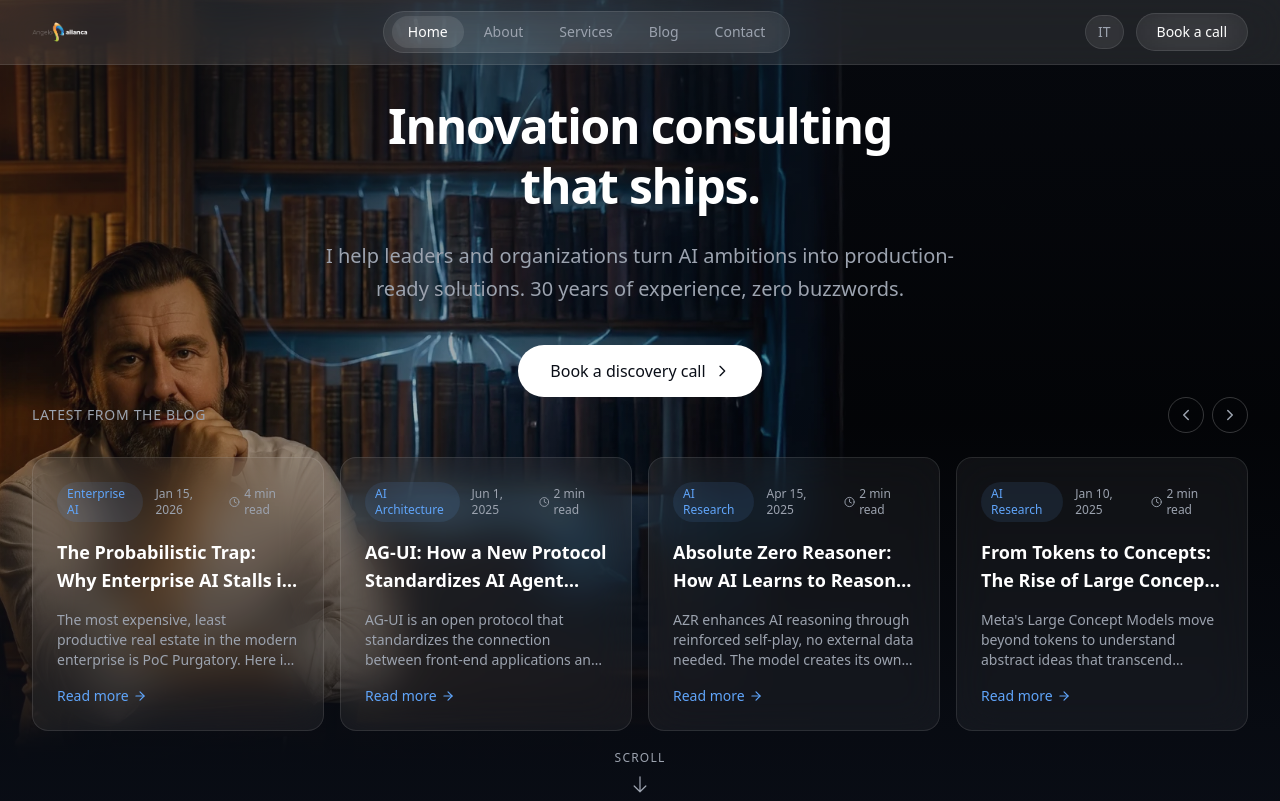
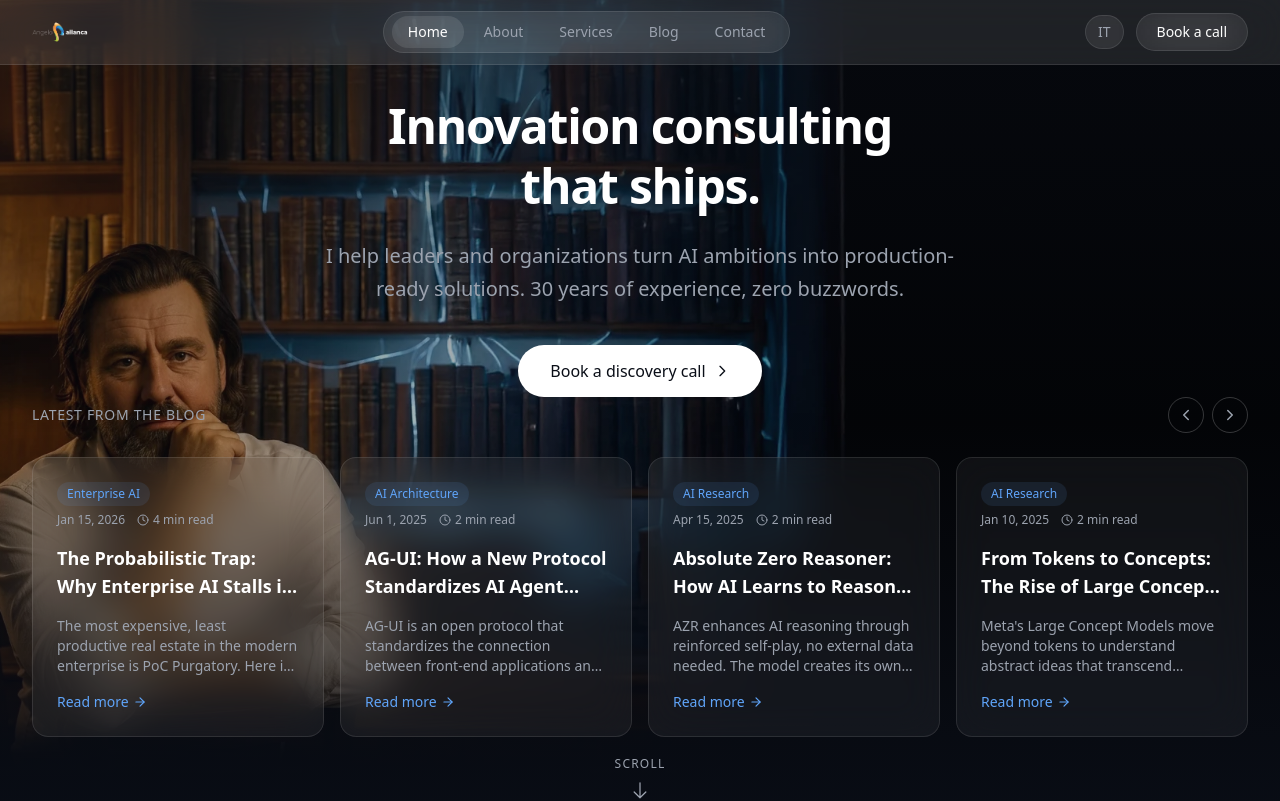
Before and after one commit to therealpan/pallanca-info-blog, a Next.js app: page /en in a window 1280 px wide. Shown: the top 801 px of the page. Built offline with nearby package versions, Linux system fonts and the light colour scheme.

Commit message:
BlogCard: topic label on first row, date and read time on second row

```diff
--- a/src/components/BlogCard.tsx
+++ b/src/components/BlogCard.tsx
@@ -25,14 +25,16 @@ export default function BlogCard({
 
   return (
     <Link href={`/blog/${slug}`} className="glass-card p-6 flex flex-col gap-4 group">
-      <div className="flex items-center gap-3 text-xs text-[var(--color-text-muted)]">
-        <span className="bg-[var(--color-accent)]/10 text-[var(--color-accent)] px-2.5 py-1 rounded-full font-medium">
+      <div className="flex flex-col gap-1.5">
+        <span className="bg-[var(--color-accent)]/10 text-[var(--color-accent)] px-2.5 py-1 rounded-full font-medium text-xs self-start">
           {topic}
         </span>
-        <span>{new Date(date).toLocaleDateString(locale, { year: 'numeric', month: 'short', day: 'numeric' })}</span>
-        <span className="flex items-center gap-1">
-          <Clock size={12} /> {readTime} {t('readTime')}
-        </span>
+        <div className="flex items-center gap-3 text-xs text-[var(--color-text-muted)]">
+          <span>{new Date(date).toLocaleDateString(locale, { year: 'numeric', month: 'short', day: 'numeric' })}</span>
+          <span className="flex items-center gap-1">
+            <Clock size={12} /> {readTime} {t('readTime')}
+          </span>
+        </div>
       </div>
       <h3 className="text-lg font-semibold text-white group-hover:text-[var(--color-accent)] transition-colors line-clamp-2">
         {displayTitle}
```
